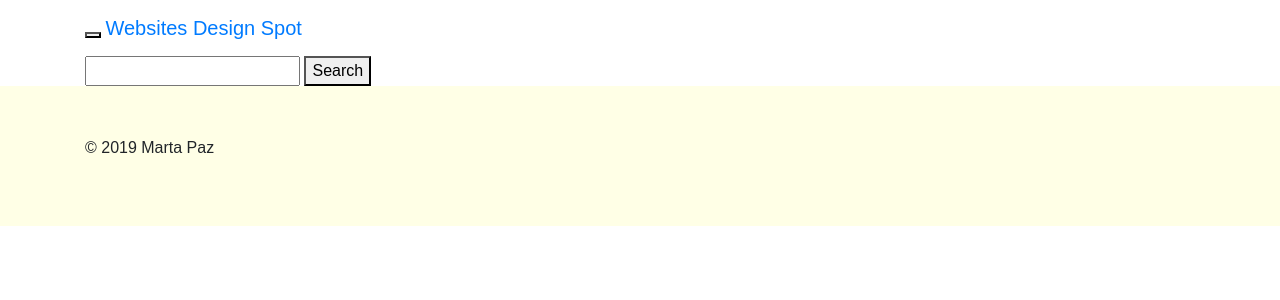
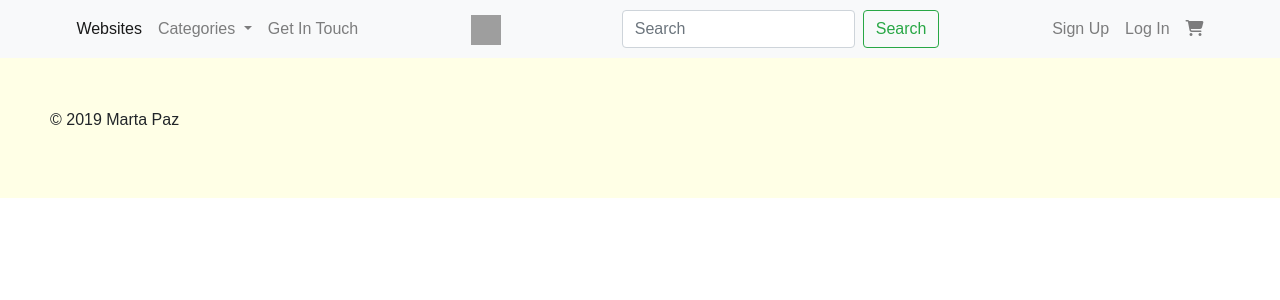
Before and after one commit to pazcm/websites-design-spot, a Django app: page / in a window 1280 px wide. Shown: the top 300 px of the page. Run offline with Django 3.2, Linux system fonts and the light colour scheme; data that the repository does not hold is empty; some libraries are stand-ins or nearby versions; grey boxes are pictures that could not be loaded.

Commit message:
add navigation bar

```diff
--- a/websites_design_spot/account/templates/register.html
+++ b/websites_design_spot/account/templates/register.html
@@ -6,7 +6,7 @@
             <legend>Create a new account</legend>
             <p>Already got an account? <a href="{% url 'login' %}">Sign In</a></p>
             {% csrf_token %}
-            {{ user_form | as_bootstrap }}
+            {{ user_form }}
             <button type="submit" class="btn btn-primary">Create account</button>
         </fieldset>
     </form>
--- a/websites_design_spot/static/css/custom.css
+++ b/websites_design_spot/static/css/custom.css
@@ -4,6 +4,10 @@ body {
   background-color: #fff;
 }
 
+.log-link {
+  padding-right: 15px;
+}
+
 footer {
   padding: 50px;
   background-color: #ffffe6;
--- a/websites_design_spot/templates/base.html
+++ b/websites_design_spot/templates/base.html
@@ -4,7 +4,7 @@
 
 <head>
   <meta charset="UTF-8">
-  <meta name="viewport" content="width=device-width, initial-scale=1.0">
+  <meta name="viewport" content="width=device-width, initial-scale=1, shrink-to-fit=no">
   <meta http-equiv="X-UA-Compatible" content="ie=edge">
   <title>{% block page_title %}{% endblock %}</title>
   <!-- Bootstrap CSS -->
@@ -18,30 +18,58 @@
 
 <body>
   <!-- Navigation -->
-  <nav class="navbar navbar-masthead navbar-default navbar-fixed-top">
-    <div class="container">
-      <div class="navbar-header">
-        <button type="button" class="navbar-toggle collapsed" data-toggle="collapse" data-target="#navbar"
-          aria-expanded="false" aria-controls="navbar">
-          <span class="sr-only">Toggle navigation</span>
-          <span class="icon-bar"></span>
-          <span class="icon-bar"></span>
-          <span class="icon-bar"></span>
+  <nav class="navbar navbar-expand-lg navbar-light bg-light">
+
+  <button class="navbar-toggler" type="button" data-toggle="collapse" data-target="#navbarSupportedContent" aria-controls="navbarSupportedContent" aria-expanded="false" aria-label="Toggle navigation">
+    <span class="navbar-toggler-icon"></span>
   </button>
-        <a class="navbar-brand" href="/">Websites Design Spot</a>
+
+  <div class="collapse navbar-collapse" id="navbarSupportedContent">
+    <ul class="navbar-nav m-auto">
+      <!-- <li class="nav-item">
+        <a class="nav-link" href="/">Home</a>
+      </li> -->
+      <li class="nav-item active">
+        <a class="nav-link" href="#">Websites <span class="sr-only">(current)</span></a>
+      </li>
+      <li class="nav-item dropdown">
+        <a class="nav-link dropdown-toggle" href="#" id="navbarDropdown" role="button" data-toggle="dropdown" aria-haspopup="true" aria-expanded="false">
+          Categories
+        </a>
+        <div class="dropdown-menu" aria-labelledby="navbarDropdown">
+          <a class="dropdown-item" href="#">Category 1</a>
+          <a class="dropdown-item" href="#">Category 2</a>
+          <a class="dropdown-item" href="#">Category 3</a>
+          <a class="dropdown-item" href="#">Category 4</a>
+          <div class="dropdown-divider"></div>
+          <a class="dropdown-item" href="#">All Categories</a>
         </div>
-      <div id="navbar" class="navbar-collapse collapse">
+      </li>
+      <li class="nav-item">
+        <a class="nav-link" href="#" tabindex="-1">Get In Touch</a>
+      </li>
+    </ul>
+    <div class="logo-container m-auto">
+      <a class="navbar-brand" href="/">
+        <img src="/media/images/kisspng-shape-oval.jpg" width="30" height="30" alt="logo-websites-design-spot">
+      </a>
+    </div>
+    <form action="{% url 'search' %}" method="get" class="form-inline my-2 my-lg-0 m-auto">
+      <input type="text" name="q" class="form-control mr-sm-2" placeholder="Search" aria-label="Search">
+      <button class="btn btn-outline-success my-2 my-sm-0" type="search">Search</button>
+    </form>
+    <div class="log-container m-auto">
         <ul class="nav navbar-nav navbar-right">
           {% if user.is_authenticated %}
-          <li><a href="{% url 'profile' %}">Profile</a></li>
-          <li><a href="{% url 'logout' %}">Log Out</a></li>
+          <li><a href="{% url 'profile' %}" class="nav-link">Profile</a></li>
+          <li><a href="{% url 'logout' %}" class="nav-link">Log Out</a></li>
           {%  else %}
-          <li><a href="{% url 'register' %}">Register</a></li>
-          <li><a href="{% url 'login' %}">Log In</a></li>
+          <li><a href="{% url 'register' %}" class="nav-link">Sign Up</a></li>
+          <li><a href="{% url 'login' %}" class="nav-link">Log In</a></li>
           {% endif %}
           <li>
-            <a href="{% url 'view_cart' %}">
-              <i class="fa fa-shipping-cart"></i>Cart
+            <a href="{% url 'view_cart' %}" class="nav-link">
+              <i class="fas fa-shopping-cart"></i>
               {% if webdes_count > 0 %}
               <label class="badge badge-warning">{{ webdes_count }}</label>
               {% endif %}
@@ -61,17 +89,9 @@
       </div>
     </div>
   {% endif %}
-  <div class="container">
-    <div class="display">
-      <form action="{% url 'search' %}" method="get">
-        <input type="text" name="q">
-        <button type="search">Search</button>
-      </form>
-    </div>
     {% block content %} {% endblock %}
-  </div>
   <footer>
-    <div class="container">
+    <div class="footer-container">
       <p>&copy; 2019 Marta Paz</p>
     </div>
   </footer>
--- a/websites_design_spot/webdes/admin.py
+++ b/websites_design_spot/webdes/admin.py
@@ -1,5 +1,5 @@
 from django.contrib import admin
 from .models import Webdes
 
-# Register your models here.
+# Add websites through admin panel
 admin.site.register(Webdes)
--- a/websites_design_spot/webdes/models.py
+++ b/websites_design_spot/webdes/models.py
@@ -3,13 +3,13 @@ from django.db import models
 # Create your models here.
 
 # It will create the database for the 'webdes' / provisinal model
+
 class Webdes(models.Model):
     name = models.CharField(max_length=254, default='')
     description = models.TextField()
     price = models.DecimalField(max_digits=6, decimal_places=2)
-    image = models.ImageField(upload_to='images')
+    image = models.ImageField(upload_to='images/')
     # category = models.CharField(max_length=100)  # reference field ?
-
 
     def __str__(self):
         return self.name
--- a/websites_design_spot/webdes/templates/webdes.html
+++ b/websites_design_spot/webdes/templates/webdes.html
@@ -1,16 +1,15 @@
 {% extends 'base.html' %}
 
 {% block content %}
+<div class="webdes-container">
     <div class="row row-flex">
         {% for webdes in webdes %}
             <div class="col-xs-10 col-xs-offset-1 col-sm-offset-0 col-sm-6 col-md-4 display panel panel-default">
                 <div class="panel-body">
                     <div class="webdes" style="background-image: url('{{ MEDIA_URL }}{{ webdes.image }}')"></div>
-
                     <h3>{{ webdes.name }}</h3>
                     <p class="webdes-description">{{ webdes.description }}</p>
                     <p>{{ webdes.price }}</p>
-
                     <form method="post" action="{% url 'add_to_cart' webdes.id %}">
                         {% csrf_token %}
                         <div class="input-group">
@@ -24,4 +23,5 @@
             </div>
         {% endfor %}
     </div>
+</div>
 {% endblock %}
--- a/websites_design_spot/websites_design_spot/urls.py
+++ b/websites_design_spot/websites_design_spot/urls.py
@@ -15,15 +15,14 @@ Including another URLconf
 """
 from django.conf.urls import url, include
 from django.contrib import admin
-from account.views import index, logout, login, register
 from account import urls as urls_account
 from webdes import urls as urls_webdes
+from cart import urls as urls_cart
+from search import urls as urls_search
+from checkout import urls as urls_checkout
 from webdes.views import all_webdes
 from django.views import static
 from .settings import MEDIA_ROOT
-from cart import urls as urls_cart
-from search import urls as urls_search
-from checkout import urls as urls_checkout
 
 urlpatterns = [
     url(r'^admin/', admin.site.urls),
@@ -31,7 +30,7 @@ urlpatterns = [
     url(r'^account/', include(urls_account)),
     url(r'^webdes/', include(urls_webdes)),
     url(r'^cart/', include(urls_cart)),
+    url(r'^checkout/', include(urls_checkout)),
     url(r'^search/', include(urls_search)),
-    url(r'^checkout/', include(urls_checkout)),
     url(r'^media/(?P<path>.*)$', static.serve, {'document_root': MEDIA_ROOT})
 ]
```
Also changed, not shown: websites_design_spot/websites_design_spot/settings.py (+9 -35 lines), 1 other file. Lines whose indentation alone changed are shown as unchanged.
